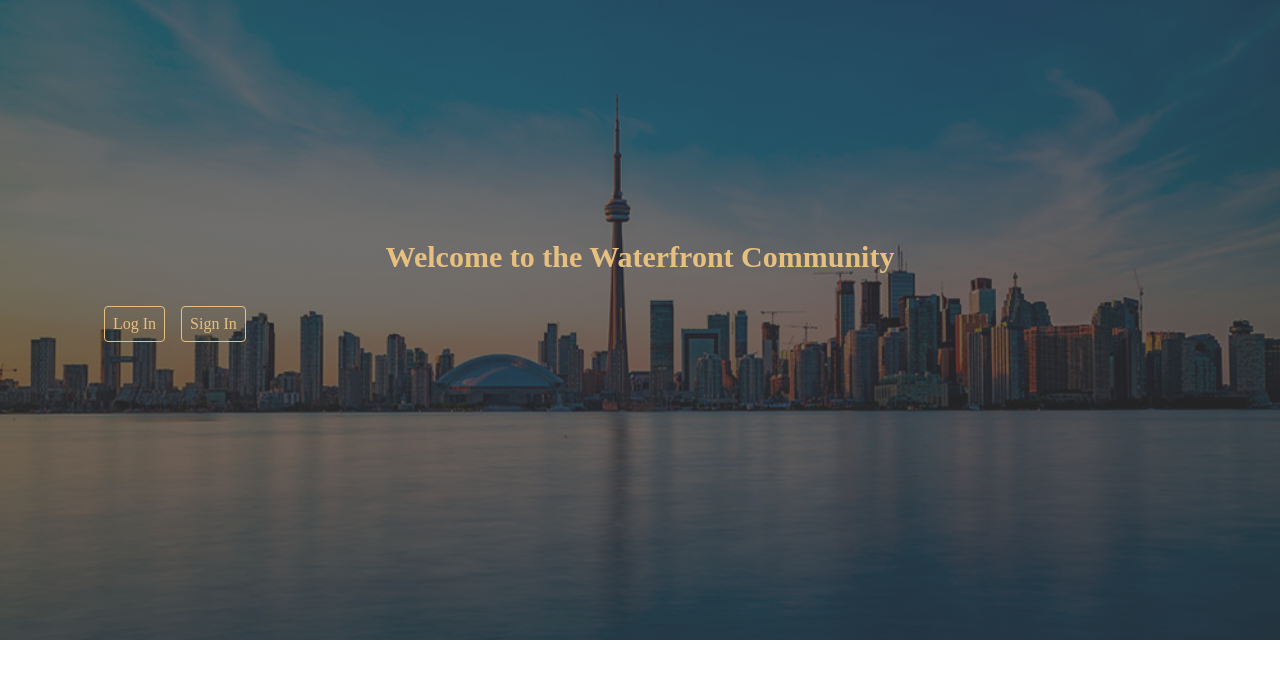
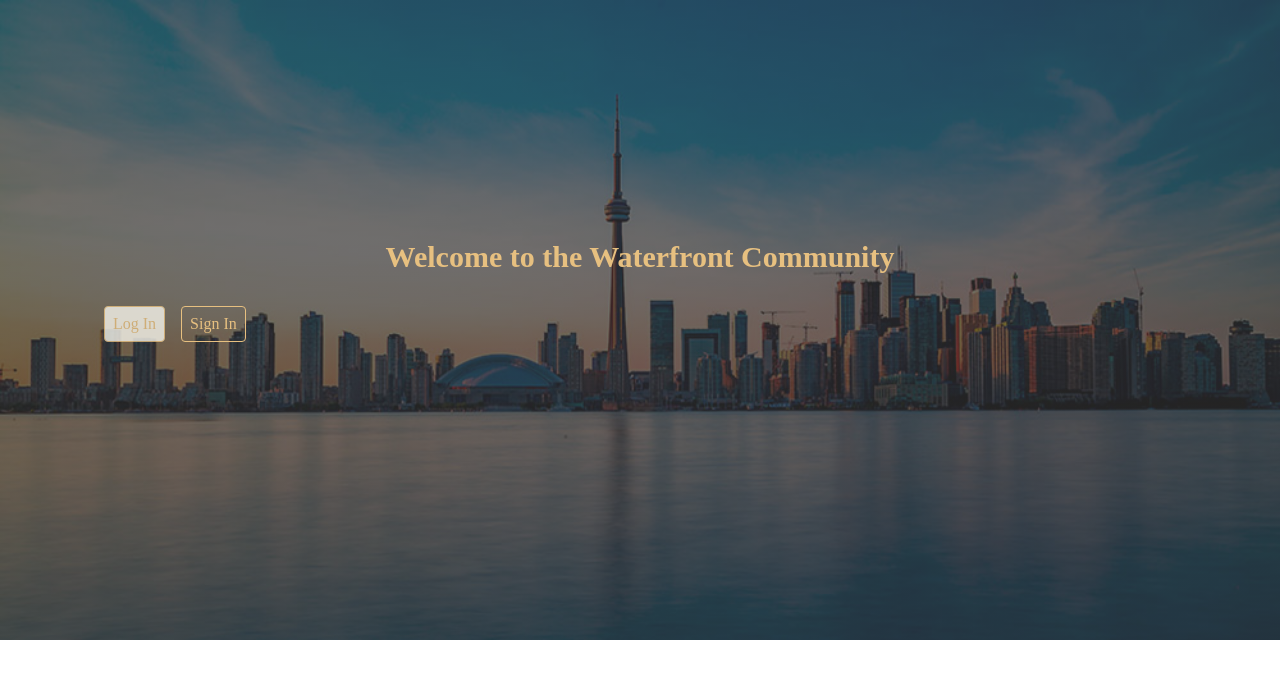
Before and after one commit to NatashaSilva/WaterfrontComunnity, a React (Create React App) app in the folder client/: page / in a window 1280 px wide. In both pictures the pointer is over the link "Log In". Shown: the top 678 px of the page. Built offline with nearby package versions, Linux system fonts and the light colour scheme.

Commit message:
add hover

```diff
--- a/client/src/pages/Home/Home.scss
+++ b/client/src/pages/Home/Home.scss
@@ -44,6 +44,10 @@ main {
         border: 1px solid $mustard;
         border-radius: 4px;
         padding: 0.5rem;
+        &:hover {
+            background-color: $neutral;
+            opacity: 0.8;
+        }
     }
 
     &__right {
@@ -52,5 +56,6 @@ main {
         padding-top: 2rem;
         padding-left: 6.5rem;
 
+
     }
 }
```
